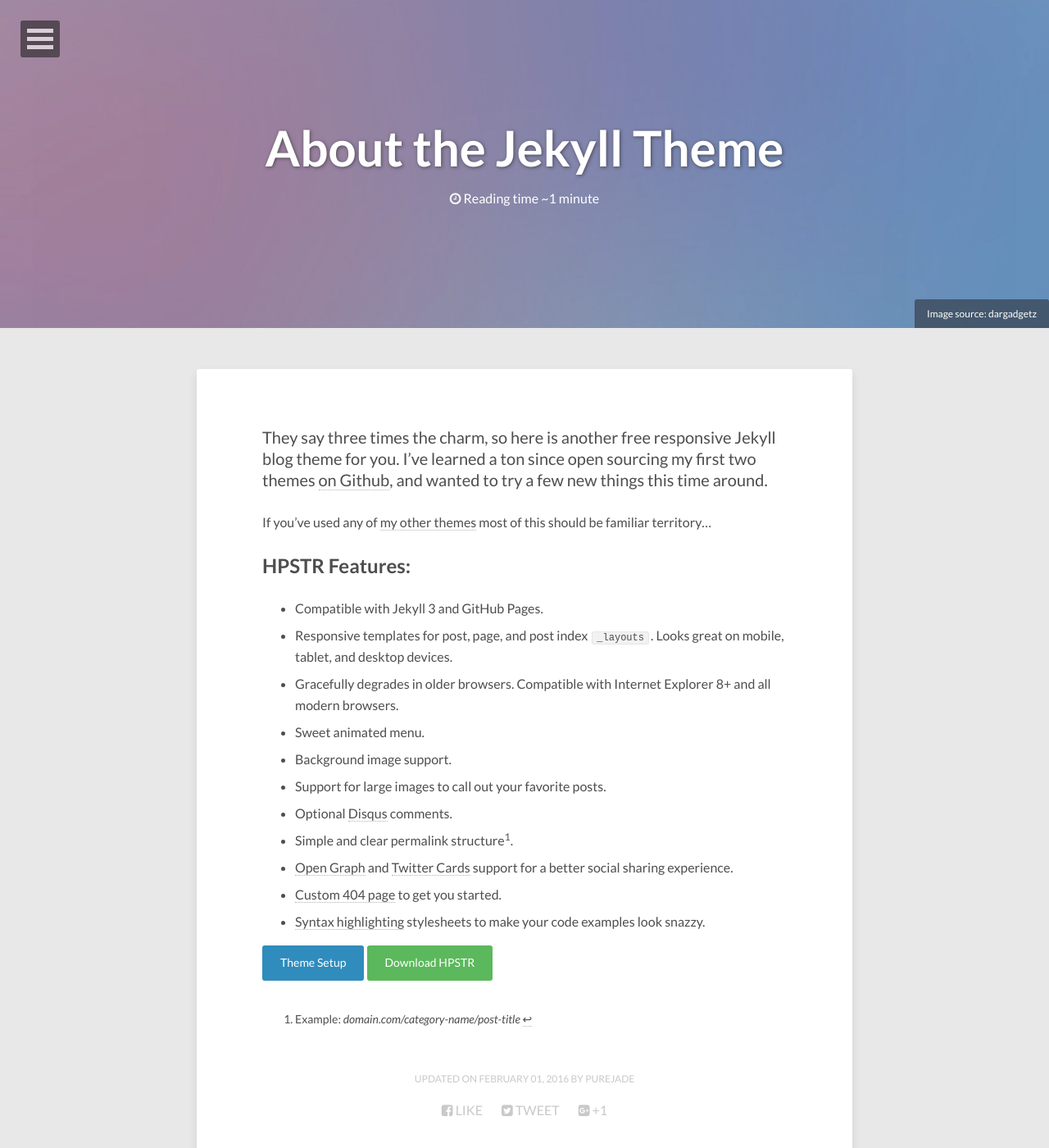
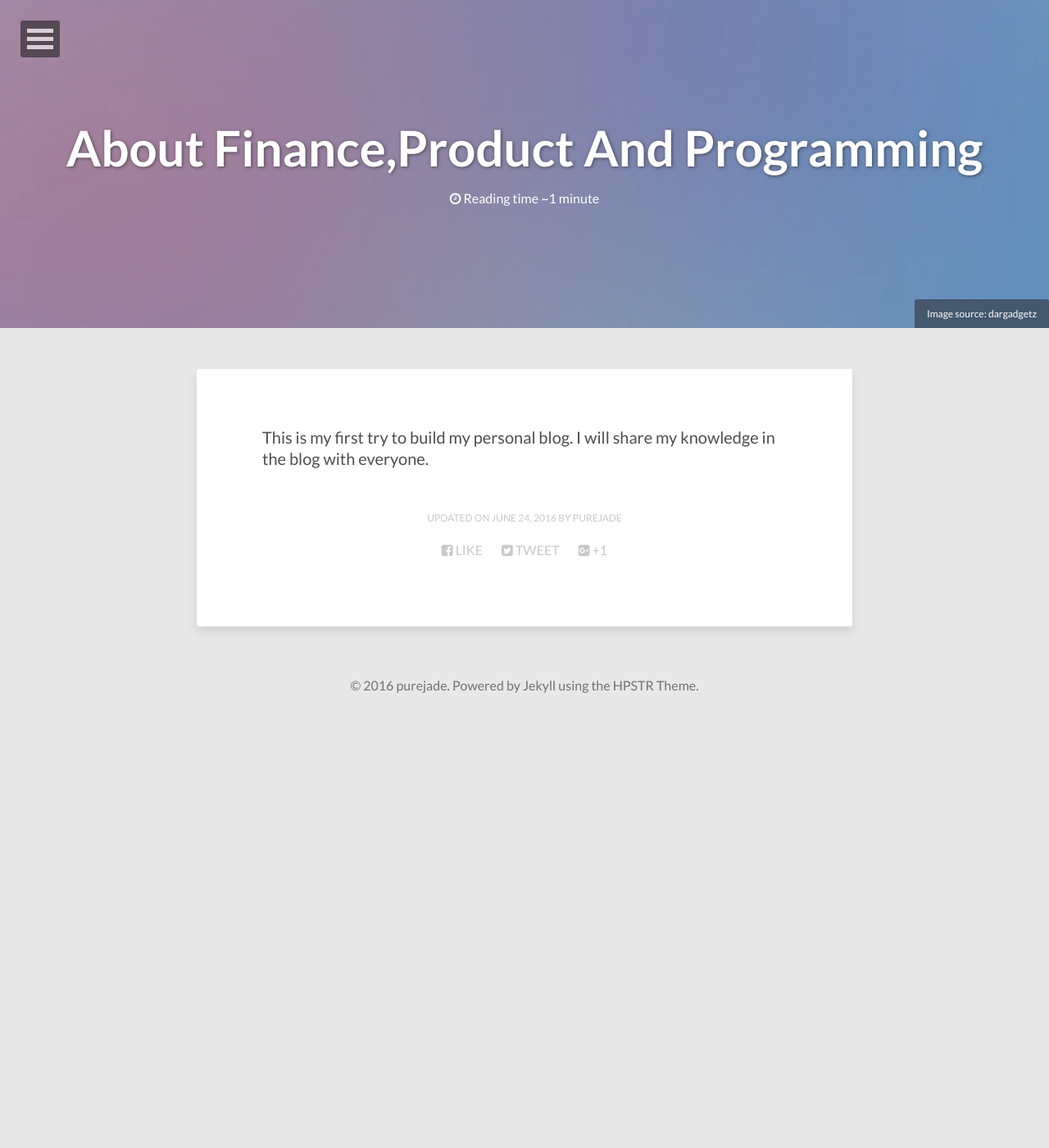
Before and after one commit to purejade/purejade.github.com, a Jekyll site: the page built from about/index.md, in a window 1280 px wide and 1400 px high. Shown: the whole window at 82% size. Built offline with Jekyll 4.4.1, drawn with Linux system fonts in a browser that asks for light colours; nearby versions of some CDN libraries.

Commit message:
improve style and add about

```diff
--- a/about/index.md
+++ b/about/index.md
@@ -1,32 +1,12 @@
 ---
 layout: page
-title: About the Jekyll Theme
+title: About Finance,Product And Programming
 image:
   feature: abstract-5.jpg
   credit: dargadgetz
   creditlink: http://www.dargadgetz.com/ios-7-abstract-wallpaper-pack-for-iphone-5-and-ipod-touch-retina/
 comments: false
-modified: 2016-02-01
+modified: 2016-06-24
 ---
 
-They say three times the charm, so here is another free responsive Jekyll blog theme for you. I've learned a ton since open sourcing my first two themes [on Github](http://github.com/mmistakes), and wanted to try a few new things this time around.
-
-If you've used any of [my other themes](http://mademistakes.com/work/jekyll-themes/) most of this should be familiar territory...
-
-## HPSTR Features:
-
-* Compatible with Jekyll 3 and GitHub Pages.
-* Responsive templates for post, page, and post index `_layouts`. Looks great on mobile, tablet, and desktop devices.
-* Gracefully degrades in older browsers. Compatible with Internet Explorer 8+ and all modern browsers.
-* Sweet animated menu.
-* Background image support.
-* Support for large images to call out your favorite posts.
-* Optional [Disqus](http://disqus.com) comments.
-* Simple and clear permalink structure[^1].
-* [Open Graph](https://developers.facebook.com/docs/opengraph/) and [Twitter Cards](https://dev.twitter.com/docs/cards) support for a better social sharing experience.
-* [Custom 404 page]({{ site.url }}/404.html) to get you started.
-* [Syntax highlighting]({{ site.url }}/code-highlighting-post/) stylesheets to make your code examples look snazzy.
-
-<div markdown="0"><a href="{{ site.url }}/theme-setup/" class="btn btn-info">Theme Setup</a> <a href="https://github.com/mmistakes/hpstr-jekyll-theme" class="btn btn-success">Download HPSTR</a></div>
-
-[^1]: Example: *domain.com/category-name/post-title*
+This is my first try to build my personal blog. I will share my knowledge in the blog with everyone.
```
Also changed, not shown: _posts/2016-06-24-frequent-used-front-lib.markdown (+4 -4 lines).
